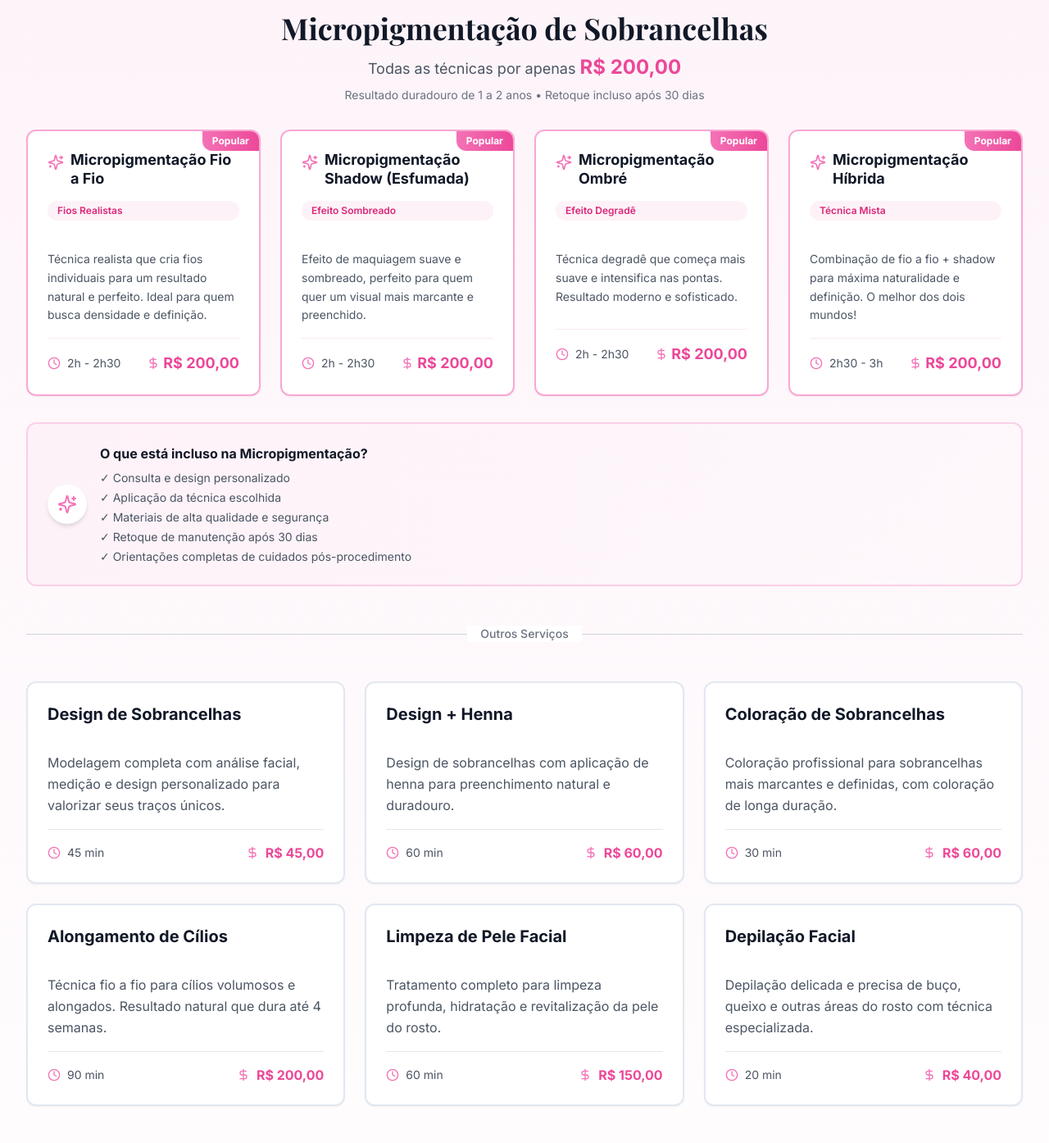
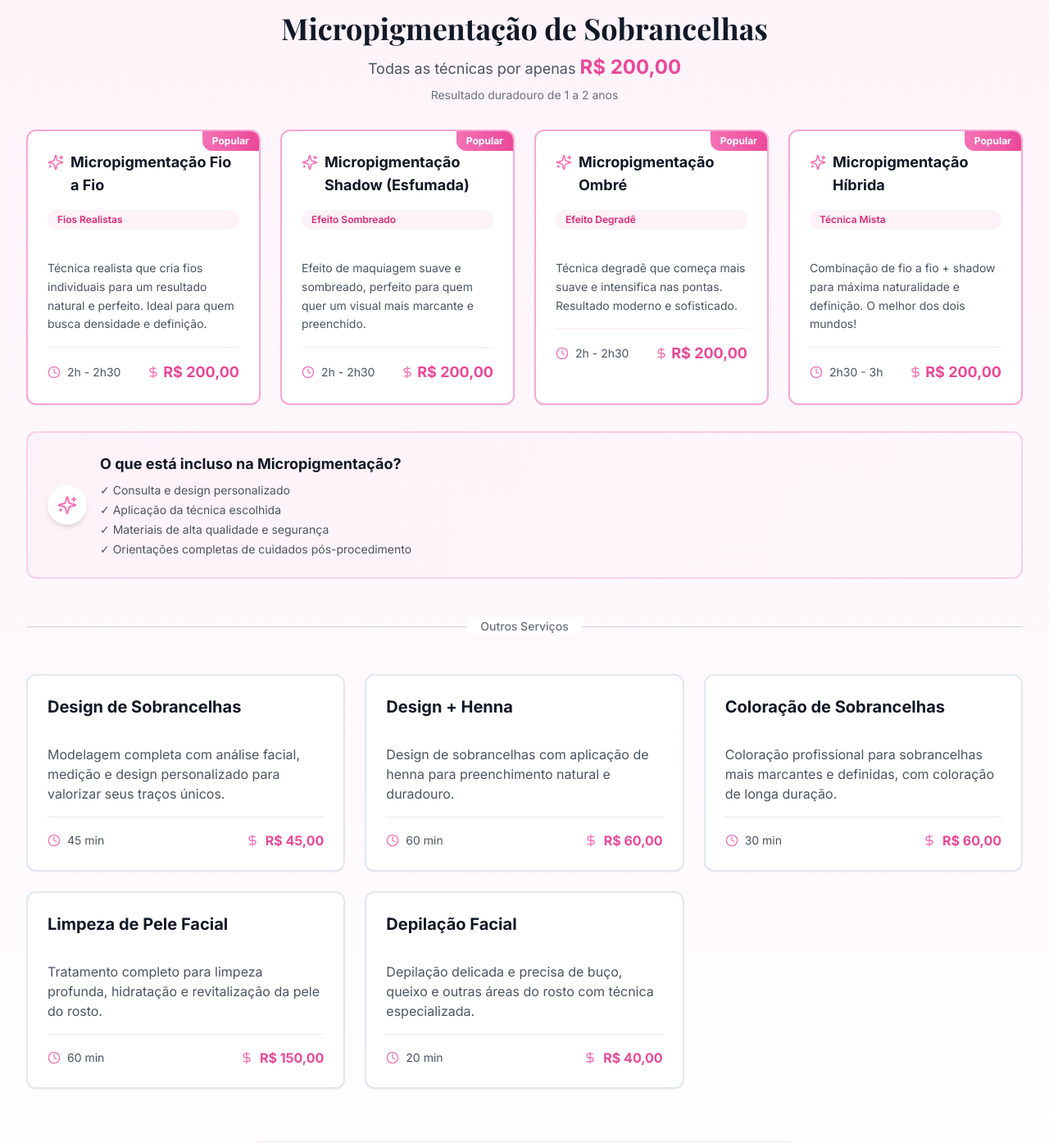
Before and after one commit to llopes0610/arrasousobrancelhas, a Next.js app: page /servicos in a window 1280 px wide. Shown: the part 378-1772 px from the top of the page at 82% size. Built offline with nearby package versions, Linux system fonts and the light colour scheme; a web font is replaced by a local one.

Commit message:
Ajustando page principal e serviços

```diff
--- a/src/app/agendamento/page.tsx
+++ b/src/app/agendamento/page.tsx
@@ -54,9 +54,12 @@ export default function AgendamentoPage() {
             <MapPin className="w-10 h-10 text-arrasou-400 mx-auto mb-4" />
             <h3 className="font-bold text-gray-900 mb-2">Localização</h3>
             <p className="text-gray-600 text-sm">
-              Rua das Flores, 123<br />
-              Centro - São Paulo/SP<br />
-              CEP: 01234-567
+              <br />
+              Cotia/SP<br />
+              Praia Grande/SP<br />
+              São Vicente/SP<br />
+              Santos/SP
+
             </p>
           </div>
         </div>
--- a/src/components/agendamento/BookingForm.tsx
+++ b/src/components/agendamento/BookingForm.tsx
@@ -18,8 +18,8 @@ const services: Record<string, string> = {
   design: "Design de Sobrancelhas",
   "design-henna": "Design + Henna",
   coloracao: "Coloração de Sobrancelhas",
-  alongamento: "Alongamento de Cílios",
   limpeza: "Limpeza de Pele",
+  micropigmentacao: "Técnica de Micropgmentação",
   depilacao: "Depilação Facial",
 };
 
@@ -113,7 +113,7 @@ Aguardo confirmação da disponibilidade! 😊`;
             <SelectItem value="design">Design de Sobrancelhas</SelectItem>
             <SelectItem value="design-henna">Design + Henna</SelectItem>
             <SelectItem value="coloracao">Coloração de Sobrancelhas</SelectItem>
-            <SelectItem value="alongamento">Alongamento de Cílios</SelectItem>
+            <SelectItem value="micropigmentacao">Técnica de Micropgmentação</SelectItem>
             <SelectItem value="limpeza">Limpeza de Pele</SelectItem>
             <SelectItem value="depilacao">Depilação Facial</SelectItem>
           </SelectContent>
--- a/src/components/servicos/ServicesGrid.tsx
+++ b/src/components/servicos/ServicesGrid.tsx
@@ -7,42 +7,30 @@ const services = [
     description: "Modelagem completa com análise facial, medição e design personalizado para valorizar seus traços únicos.",
     duration: "45 min",
     price: "R$ 45,00",
-    featured: false,
   },
   {
     title: "Design + Henna",
     description: "Design de sobrancelhas com aplicação de henna para preenchimento natural e duradouro.",
     duration: "60 min",
     price: "R$ 60,00",
-    featured: false,
   },
   {
     title: "Coloração de Sobrancelhas",
     description: "Coloração profissional para sobrancelhas mais marcantes e definidas, com coloração de longa duração.",
     duration: "30 min",
     price: "R$ 60,00",
-    featured: false,
-  },
-  {
-    title: "Alongamento de Cílios",
-    description: "Técnica fio a fio para cílios volumosos e alongados. Resultado natural que dura até 4 semanas.",
-    duration: "90 min",
-    price: "R$ 200,00",
-    featured: false,
   },
   {
     title: "Limpeza de Pele Facial",
     description: "Tratamento completo para limpeza profunda, hidratação e revitalização da pele do rosto.",
     duration: "60 min",
     price: "R$ 150,00",
-    featured: false,
   },
   {
     title: "Depilação Facial",
     description: "Depilação delicada e precisa de buço, queixo e outras áreas do rosto com técnica especializada.",
     duration: "20 min",
     price: "R$ 40,00",
-    featured: false,
   },
 ];
 
@@ -94,11 +82,12 @@ export default function ServicesGrid() {
             Todas as técnicas por apenas <span className="font-bold text-arrasou-500 text-2xl">R$ 200,00</span>
           </p>
           <p className="text-sm text-gray-500 mt-2">
-            Resultado duradouro de 1 a 2 anos • Retoque incluso após 30 dias
+            Resultado duradouro de 1 a 2 anos
           </p>
         </div>
 
-        <div className="grid sm:grid-cols-2 lg:grid-cols-4 gap-6 mb-8">
+        {/* Grid responsivo: 1 col mobile, 2 tablet, 4 desktop */}
+        <div className="grid grid-cols-1 sm:grid-cols-2 lg:grid-cols-4 gap-6 mb-8">
           {micropigmentationServices.map((service) => (
             <Card
               key={service.title}
@@ -112,7 +101,7 @@ export default function ServicesGrid() {
               <CardHeader className="pb-3">
                 <div className="flex items-start gap-2 mb-2">
                   <Sparkles className="h-5 w-5 text-arrasou-400 flex-shrink-0 mt-1" />
-                  <CardTitle className="text-lg font-bold text-gray-900 leading-tight">
+                  <CardTitle className="text-base sm:text-lg font-bold text-gray-900 leading-tight">
                     {service.title}
                   </CardTitle>
                 </div>
@@ -122,17 +111,17 @@ export default function ServicesGrid() {
               </CardHeader>
 
               <CardContent className="space-y-4">
-                <p className="text-sm text-gray-600 leading-relaxed min-h-[80px]">
+                <p className="text-sm text-gray-600 leading-relaxed">
                   {service.description}
                 </p>
                 <div className="flex items-center justify-between pt-4 border-t border-arrasou-100">
                   <div className="flex items-center gap-2 text-gray-600">
                     <Clock className="h-4 w-4 text-arrasou-400" />
-                    <span className="text-sm">{service.duration}</span>
+                    <span className="text-xs sm:text-sm">{service.duration}</span>
                   </div>
                   <div className="flex items-center gap-1">
                     <DollarSign className="h-4 w-4 text-arrasou-400" />
-                    <span className="font-bold text-arrasou-500 text-lg">{service.price}</span>
+                    <span className="font-bold text-arrasou-500 text-base sm:text-lg">{service.price}</span>
                   </div>
                 </div>
               </CardContent>
@@ -141,7 +130,7 @@ export default function ServicesGrid() {
         </div>
 
         {/* Info adicional sobre micropigmentação */}
-        <div className="bg-gradient-to-r from-arrasou-50 to-nude-50 rounded-xl p-6 border-2 border-arrasou-200">
+        <div className="bg-gradient-to-r from-arrasou-50 to-nude-50 rounded-xl p-4 sm:p-6 border-2 border-arrasou-200">
           <div className="flex flex-col sm:flex-row items-start sm:items-center gap-4">
             <div className="flex-shrink-0">
               <div className="bg-white rounded-full p-3 shadow-md">
@@ -149,12 +138,13 @@ export default function ServicesGrid() {
               </div>
             </div>
             <div className="flex-1">
-              <h3 className="font-bold text-gray-900 mb-2">O que está incluso na Micropigmentação?</h3>
+              <h3 className="font-bold text-gray-900 mb-2 text-base sm:text-lg">
+                O que está incluso na Micropigmentação?
+              </h3>
               <ul className="text-sm text-gray-600 space-y-1">
                 <li>✓ Consulta e design personalizado</li>
                 <li>✓ Aplicação da técnica escolhida</li>
                 <li>✓ Materiais de alta qualidade e segurança</li>
-                <li>✓ Retoque de manutenção após 30 dias</li>
                 <li>✓ Orientações completas de cuidados pós-procedimento</li>
               </ul>
             </div>
@@ -174,20 +164,20 @@ export default function ServicesGrid() {
         </div>
       </div>
 
-      {/* Serviços regulares */}
-      <div className="grid sm:grid-cols-2 lg:grid-cols-3 gap-6">
+      {/* Serviços regulares - Grid responsivo melhorado */}
+      <div className="grid grid-cols-1 sm:grid-cols-2 lg:grid-cols-3 gap-6">
         {services.map((service) => (
           <Card
             key={service.title}
-            className="hover:shadow-lg transition-shadow border-2 hover:border-arrasou-200"
+            className="hover:shadow-lg transition-shadow border-2 hover:border-arrasou-200 h-full flex flex-col"
           >
             <CardHeader>
-              <CardTitle className="text-xl font-bold text-gray-900">
+              <CardTitle className="text-lg sm:text-xl font-bold text-gray-900">
                 {service.title}
               </CardTitle>
             </CardHeader>
-            <CardContent className="space-y-4">
-              <p className="text-gray-600 leading-relaxed min-h-[60px]">
+            <CardContent className="space-y-4 flex-1 flex flex-col">
+              <p className="text-sm sm:text-base text-gray-600 leading-relaxed flex-1">
                 {service.description}
               </p>
               <div className="flex items-center justify-between pt-4 border-t">
```
